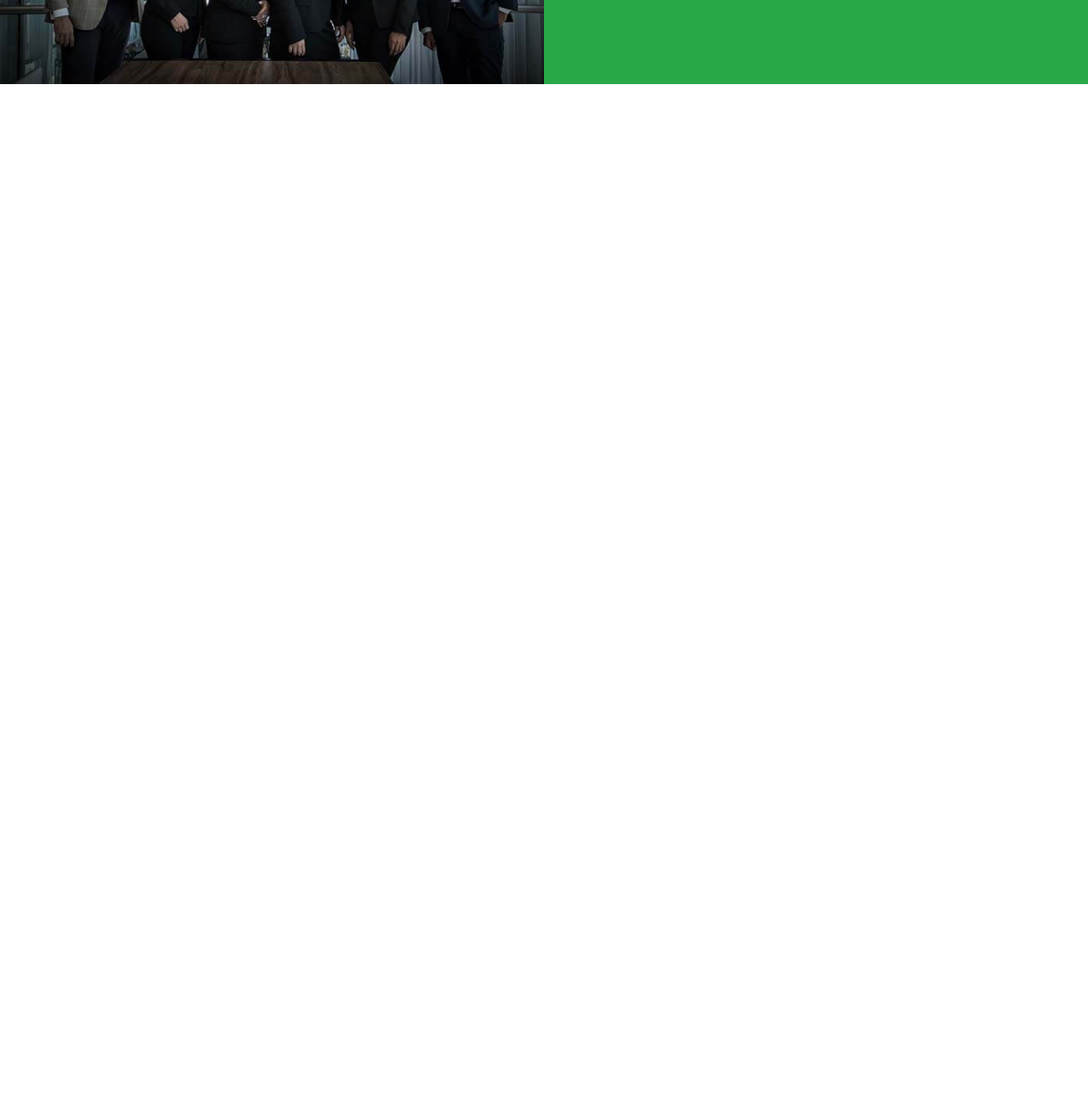
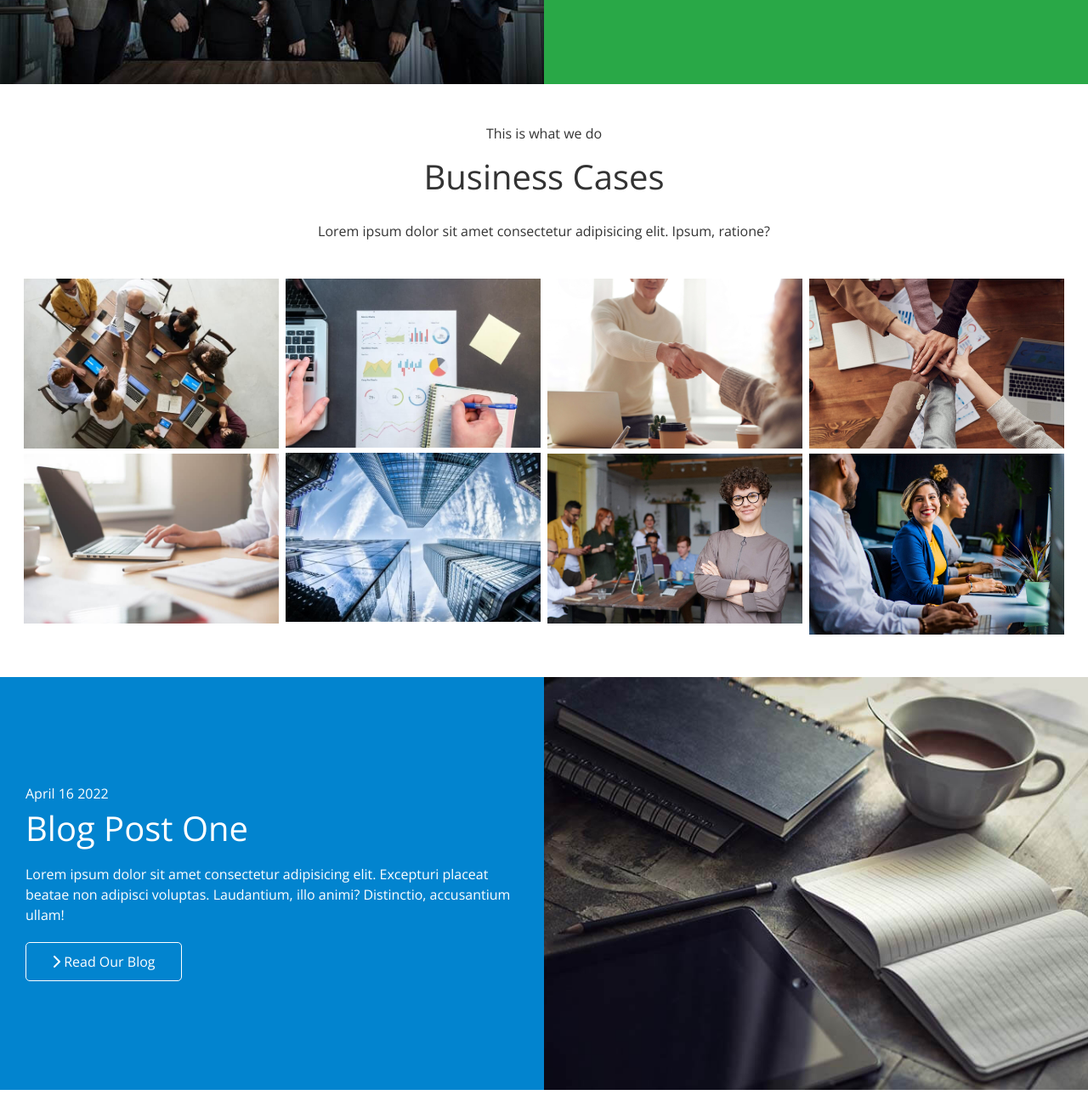
Before and after one commit to andrewteece/edgeledger, a plain HTML site: page index.html in a window 1280 px wide. Shown: the part 1406-2695 px from the top of the page at 85% size. Before the commit the page ends 1511 px from the top, so only its background shows below. Drawn offline with nearby package versions, Linux system fonts and the light colour scheme.

Commit message:
cases & blog section

```diff
--- a/css/style.css
+++ b/css/style.css
@@ -166,6 +166,10 @@ p {
     flex: 1;
 }
 
+.flex__columns.flex__reverse .row {
+    flex-direction: row-reverse;
+}
+
 .flex__columns .column .column--1,
 .flex__columns .column .column--2 {
     height: 100%;
@@ -184,6 +188,22 @@ p {
     justify-content: center;
     padding: 1.875rem;
 
+}
+
+.flex__grid .row  {
+  display: flex;
+  flex-wrap: wrap;
+  padding: 0 .25rem;
+}
+
+.flex__grid .column {
+  flex: 25%;
+  max-width: 25%;
+  padding: .25rem;
+}
+
+.section__padding {
+    padding: 1.25rem 1.25rem 2.5rem;
 }
 
 
@@ -300,3 +320,24 @@ p {
 .solutions__text {
     margin: 1.25rem 0;
 }
+
+/* CASES */
+
+.section__header {
+    display: flex;
+    flex-direction: column;
+    align-items: center;
+    padding: 1.875rem;
+    justify-content: center;
+    text-align: center;
+}
+
+.section__title {
+    font-size: var(--fs-700);
+    margin: 20px 0;
+}
+
+.cases img:hover,
+.cases img:focus {
+    opacity: 0.6;
+}
--- a/index.html
+++ b/index.html
@@ -91,7 +91,50 @@
                          Read More</a>
                 </div>
             </div>
-
+        </div>
+      </section>
+      <section id="cases" class="cases flex__grid section__padding">
+        <header class="section__header">
+           <h4>This is what we do</h4>
+           <h2 class="section__title">Business Cases</h2>
+           <p>Lorem ipsum dolor sit amet consectetur adipisicing elit. Ipsum, ratione?</p>
+        </header>
+          <div class="row">
+            <div class="column">
+                <img src="images/cases/cases1.jpg" alt="">
+                <img src="images/cases/cases2.jpg" alt="">
+            </div>
+            <div class="column">
+                <img src="images/cases/cases3.jpg" alt="">
+                <img src="images/cases/cases4.jpg" alt="">
+            </div>
+            <div class="column">
+                <img src="images/cases/cases5.jpg" alt="">
+                <img src="images/cases/cases6.jpg" alt="">
+            </div>
+            <div class="column">
+                <img src="images/cases/cases7.jpg" alt="">
+                <img src="images/cases/cases8.jpg" alt="">
+            </div>
+          </div>
+      </section>
+      <section id="blog" class="blog flex__columns flex__reverse">
+        <div class="row">
+            <div class="column">
+               <div class="column--1">
+                 <img src="images/home/blog.jpg" alt="">
+               </div>
+            </div>
+            <div class="column">
+                <div class="column--2 bg__secondary">
+                    <h4 class="solutions__sub--title">April 16 2022</h4>
+                    <h2 class="solutions__title">Blog Post One</h2>
+                    <p class="solutions__text">Lorem ipsum dolor sit amet consectetur adipisicing elit. Excepturi placeat beatae non adipisci voluptas. Laudantium, illo animi? Distinctio, accusantium ullam!</p>
+                    <a href="" class="btn btn__outline">
+                        <i class="fas fa-chevron-right"></i>
+                         Read Our Blog</a>
+                </div>
+            </div>
         </div>
       </section>
     </main>
```
